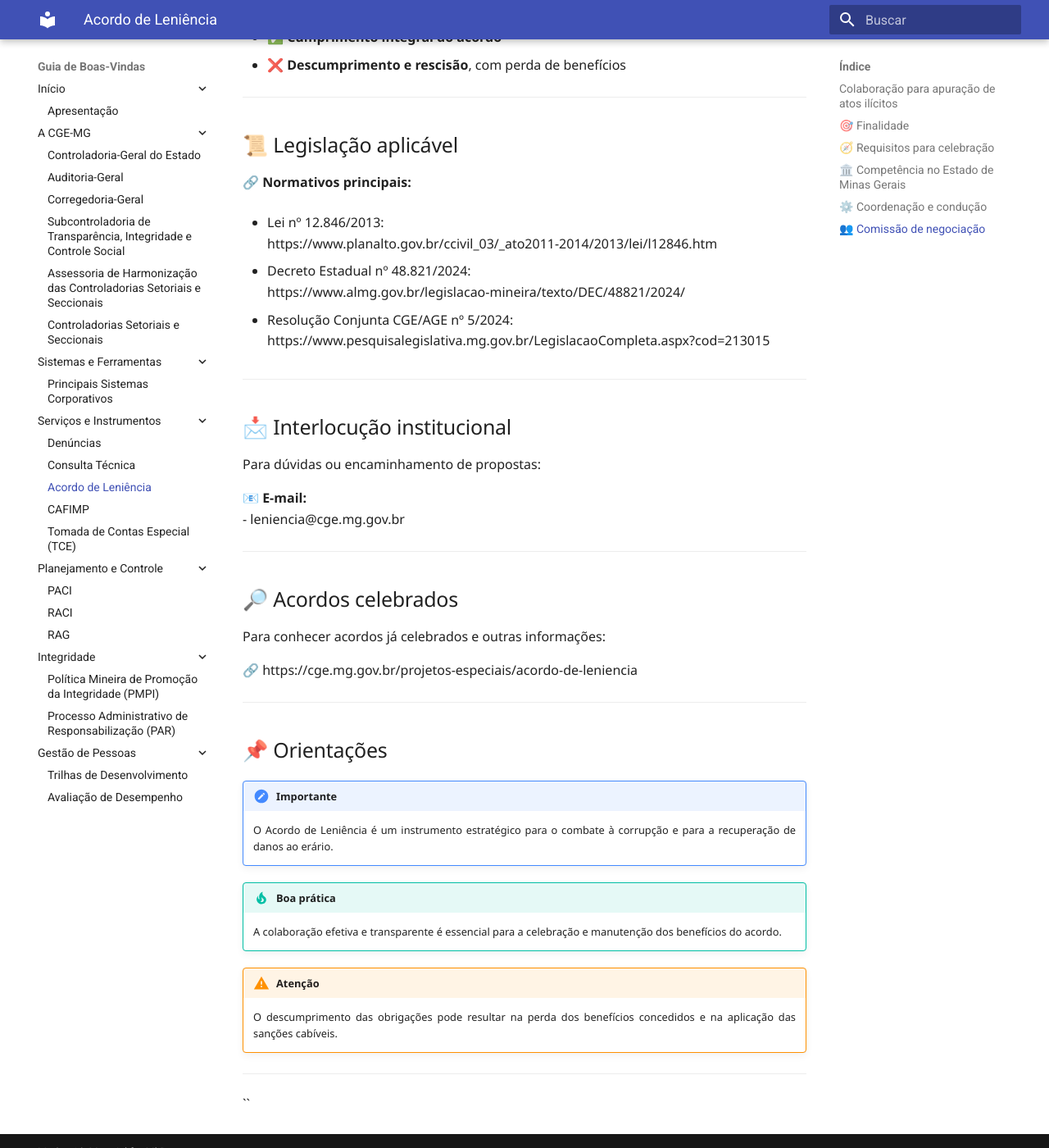
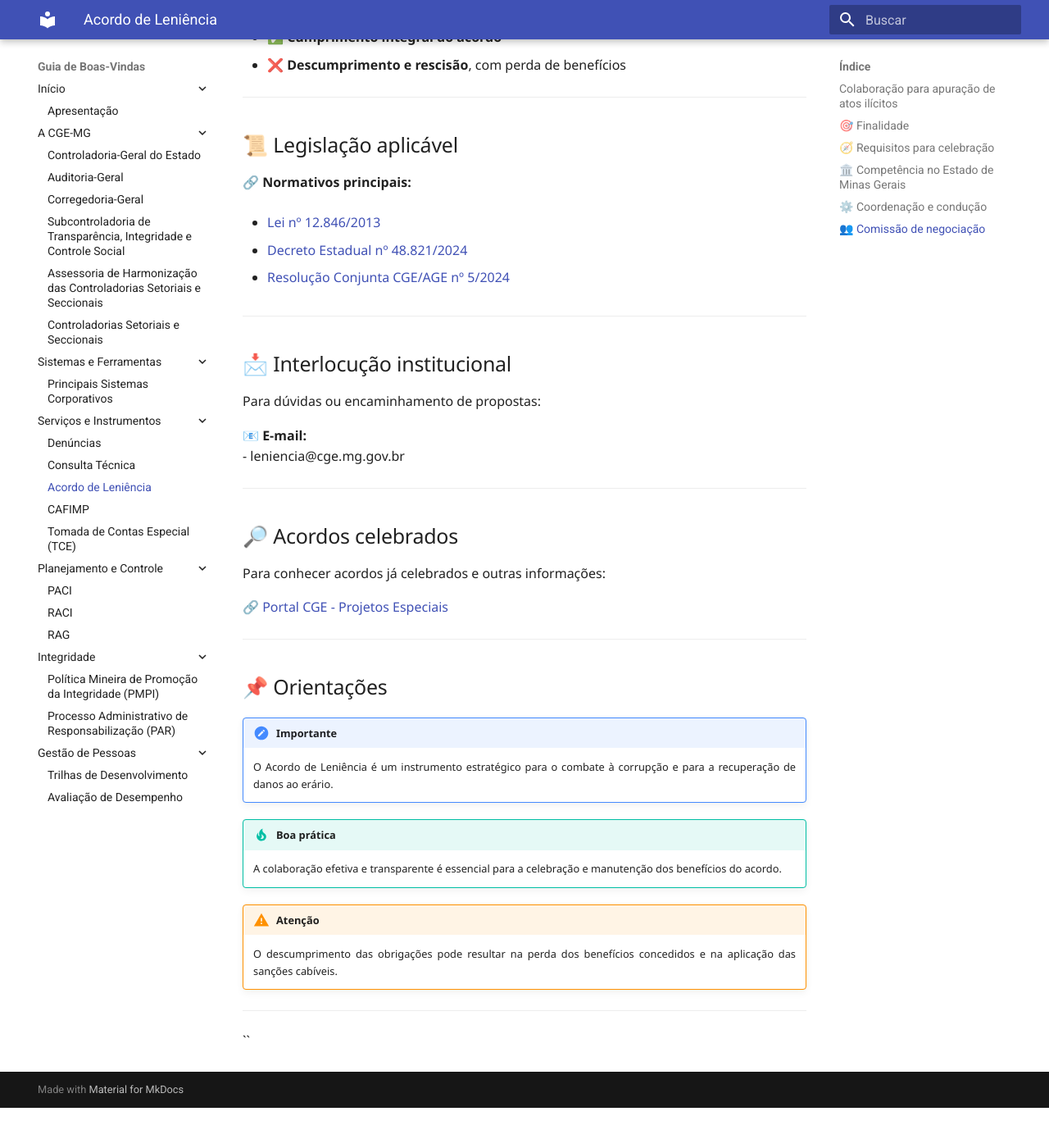
Before and after one commit to CGEMG-AHCS/guia-de-boas-vindas, an MkDocs documentation site: the page built from docs/acordo-leniencia.md, in a window 1280 px wide and 1400 px high, scrolled down 3532 px. Shown: the whole window at 82% size. Built offline with MkDocs 1.6.1 and Material for MkDocs 9.7.7, drawn with Linux system fonts in a browser that asks for light colours; after the commit the page ends 4883 px from its top, so only the background shows below that.

Commit message:
Update acordo-leniencia.md

```diff
--- a/docs/acordo-leniencia.md
+++ b/docs/acordo-leniencia.md
@@ -137,14 +137,11 @@ O processo pode resultar em:
 
 🔗 **Normativos principais:**
 
-- Lei nº 12.846/2013:
-  https://www.planalto.gov.br/ccivil_03/_ato2011-2014/2013/lei/l12846.htm
+- [Lei nº 12.846/2013](https://www.planalto.gov.br/ccivil_03/_ato2011-2014/2013/lei/l12846.htm)
 
-- Decreto Estadual nº 48.821/2024:
-  https://www.almg.gov.br/legislacao-mineira/texto/DEC/48821/2024/
+- [Decreto Estadual nº 48.821/2024](https://www.almg.gov.br/legislacao-mineira/texto/DEC/48821/2024/)
 
-- Resolução Conjunta CGE/AGE nº 5/2024:
-  https://www.pesquisalegislativa.mg.gov.br/LegislacaoCompleta.aspx?cod=213015
+- [Resolução Conjunta CGE/AGE nº 5/2024](https://www.pesquisalegislativa.mg.gov.br/LegislacaoCompleta.aspx?cod=213015)
 
 ---
 
@@ -161,7 +158,7 @@ Para dúvidas ou encaminhamento de propostas:
 
 Para conhecer acordos já celebrados e outras informações:
 
-🔗 https://cge.mg.gov.br/projetos-especiais/acordo-de-leniencia
+🔗 [Portal CGE - Projetos Especiais](https://cge.mg.gov.br/projetos-especiais/acordo-de-leniencia)
 
 ---
 
```
